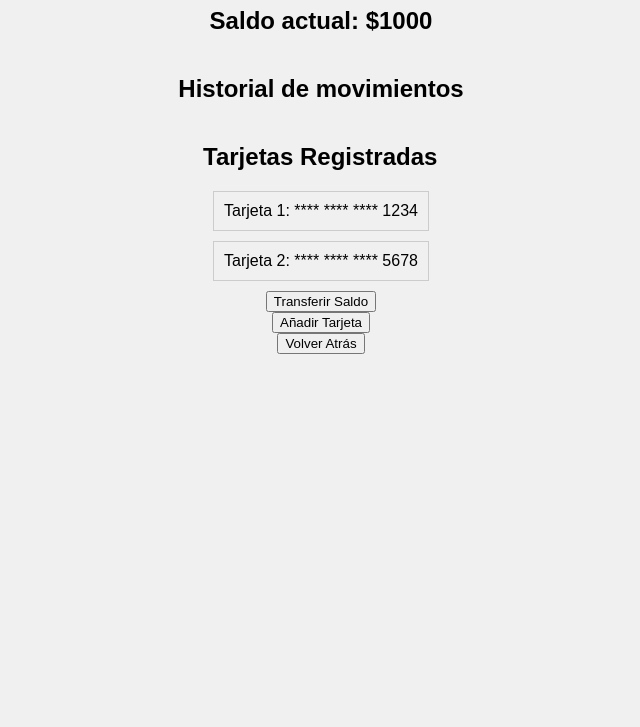
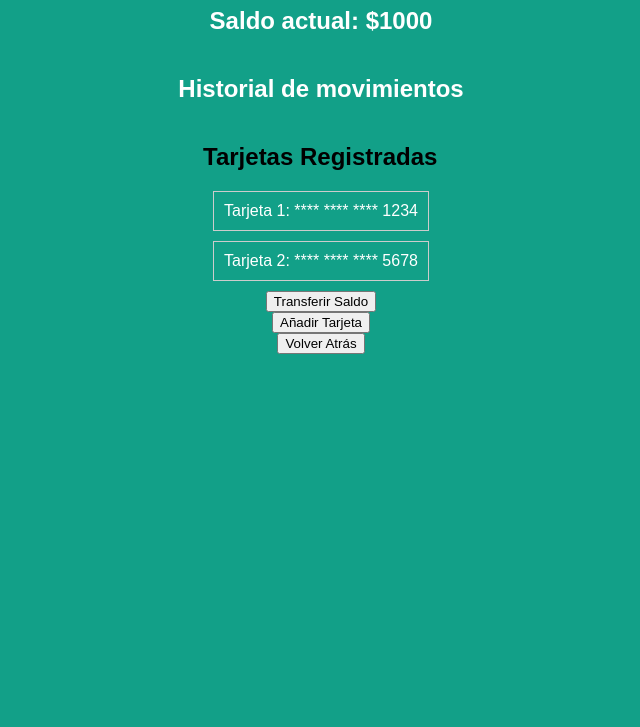
Before and after one commit to AvatoAvenue/coinopinion, a plain HTML site: page principal/wallet.html in a window 1280 px wide. Shown: the part 73-800 px from the top of the page, without its empty margins (319-959 px from the left). Drawn offline with Linux system fonts and the light colour scheme.

Commit message:
added colors

```diff
--- a/principal/encuestas.css
+++ b/principal/encuestas.css
@@ -24,7 +24,7 @@ body {
 }
 
 .wallet-button {
-    background-color: #3498db;
+    background-color: #12A088;
     color: #fff;
     border: none;
     padding: 10px 20px;
--- a/principal/wallet.css
+++ b/principal/wallet.css
@@ -1,6 +1,6 @@
     body {
         font-family: Arial, sans-serif;
-        background-color: #f0f0f0;
+        background-color: #12A088;
         margin: 0;
         display: flex;
         flex-direction: column;
@@ -13,13 +13,16 @@
     }
     #saldo {
         font-size: 24px;
+        color: #ffff;
         font-weight: bold;
     }
     #historial {
+        color: #ffff;
         margin-top: 20px;
     }
     .tarjeta {
         border: 1px solid #ccc;
+        color: #ffff;
         padding: 10px;
         margin: 10px;
     }
```
